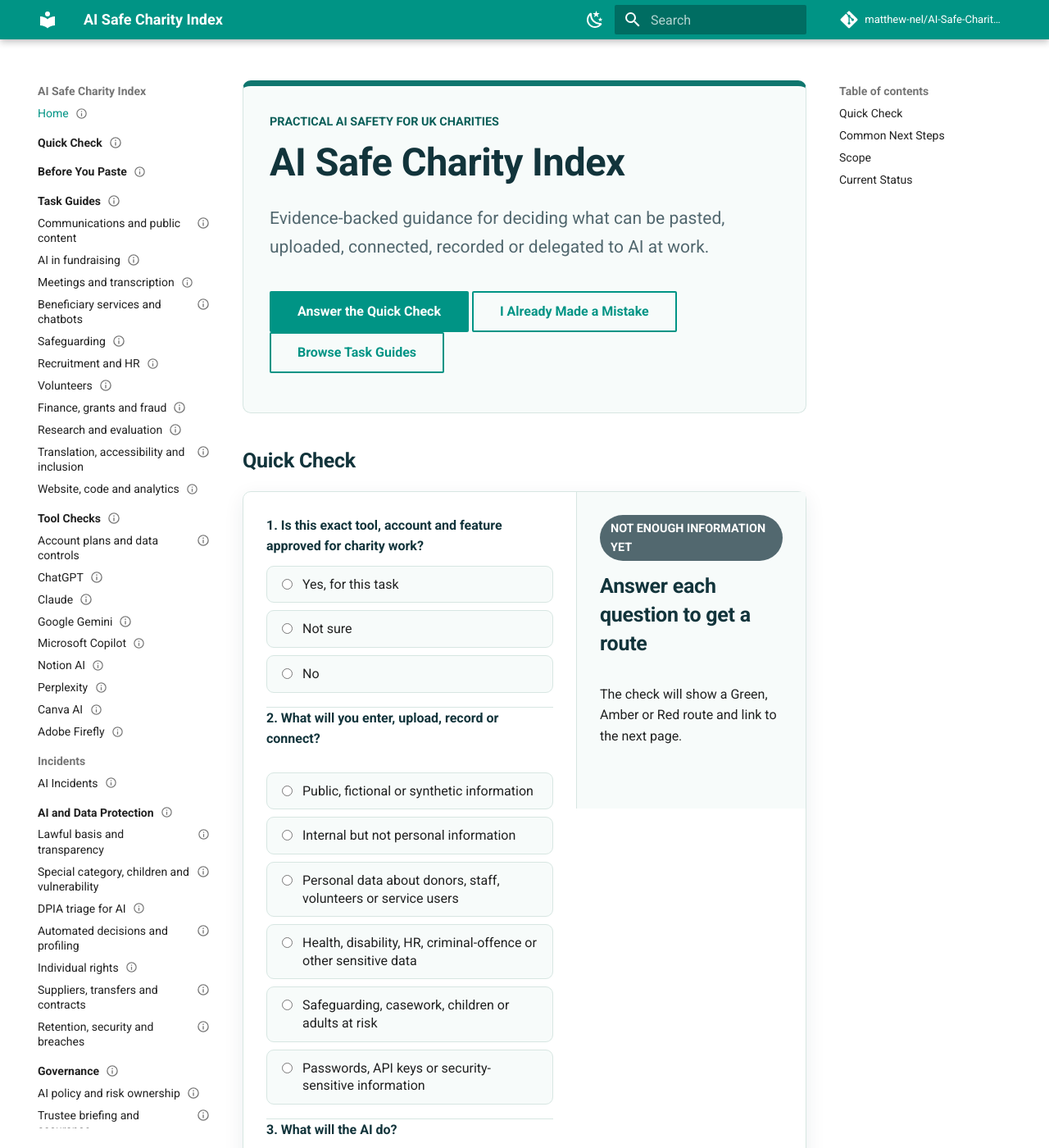
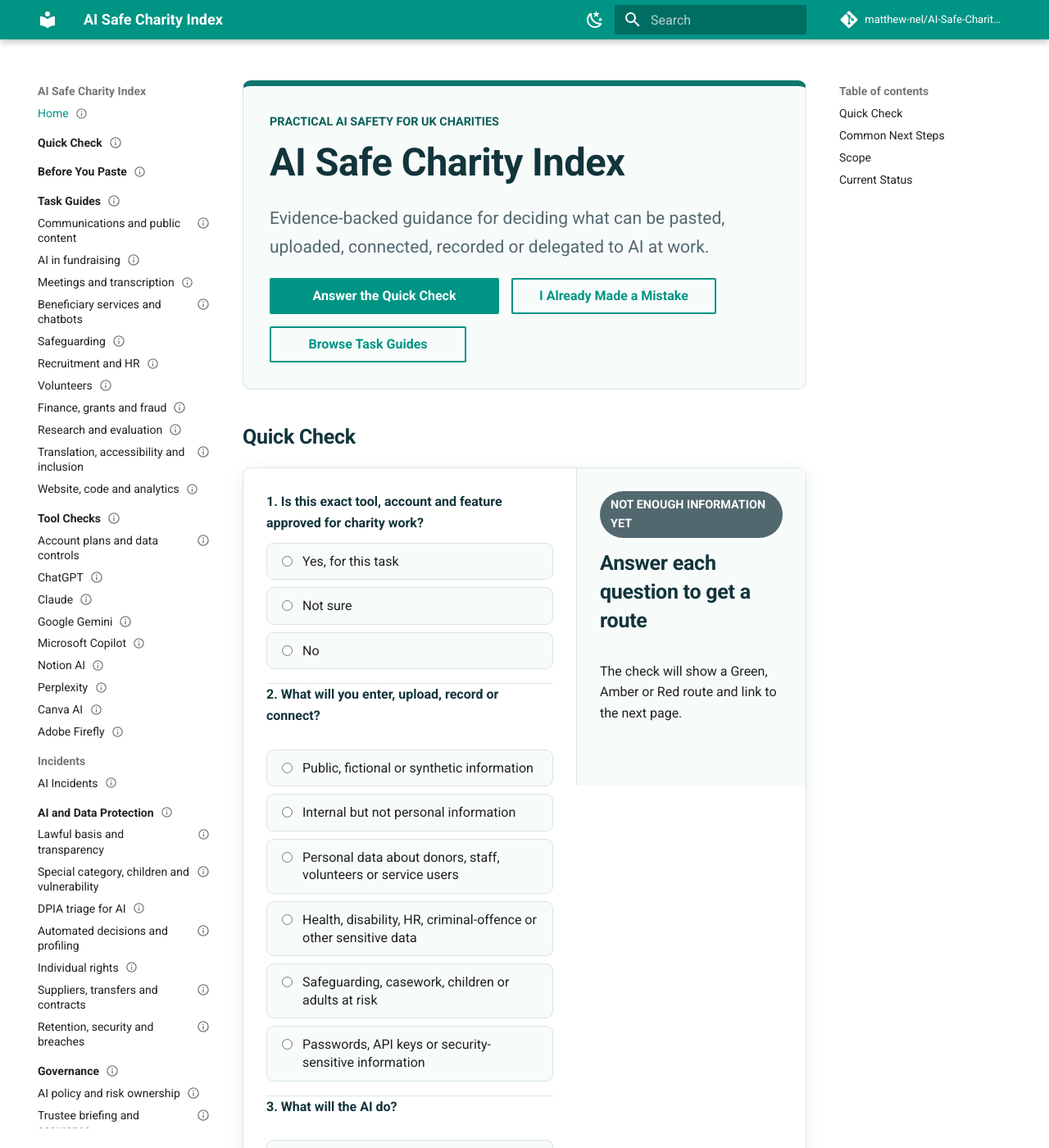
Before and after one commit to matthew-nel/AI-Safe-Charity-Index, an MkDocs documentation site: the page built from docs/index.md, in a window 1280 px wide and 1400 px high. Shown: the whole window at 82% size. Built offline with MkDocs 1.6.1 and Material for MkDocs 9.7.7, drawn with Linux system fonts in a browser that asks for light colours; comment, search, counter and statistics services are not loaded.

Commit message:
Fix button spacing

```diff
--- a/docs/stylesheets/risk-levels.css
+++ b/docs/stylesheets/risk-levels.css
@@ -56,15 +56,33 @@
 }
 
 .asc-button-row {
+  margin-top: 1rem;
+}
+
+.asc-button-row > p,
+.asc-profile-actions > p,
+.md-typeset p:has(> .md-button + .md-button) {
   align-items: center;
   display: flex;
   flex-wrap: wrap;
-  gap: 0.55rem;
-  margin-top: 1rem;
+  gap: 0.75rem;
+  margin: 0;
+}
+
+.md-typeset .md-button {
+  line-height: 1.25;
+  margin: 0;
+  text-align: center;
+  white-space: normal;
 }
 
 .asc-button-row .md-button {
-  margin: 0;
+  flex: 0 1 auto;
+  min-width: min(100%, 12rem);
+}
+
+.asc-button-row .md-button--primary {
+  min-width: min(100%, 14rem);
 }
 
 .asc-grid,
@@ -294,6 +312,10 @@
   margin-top: 0.9rem;
 }
 
+.asc-check-questions > .md-button {
+  margin-top: 0.9rem;
+}
+
 .asc-check-result {
   border-left: 1px solid var(--asc-border);
   display: flex;
@@ -376,10 +398,12 @@
 }
 
 .asc-profile-actions {
-  display: flex;
-  flex-wrap: wrap;
-  gap: 0.5rem;
   margin-top: 0.8rem;
+}
+
+.asc-profile-actions .md-button {
+  flex: 0 1 auto;
+  min-width: min(100%, 10rem);
 }
 
 .risk-card {
@@ -512,6 +536,19 @@
 }
 
 @media screen and (max-width: 44rem) {
+  .asc-button-row > p,
+  .asc-profile-actions > p,
+  .md-typeset p:has(> .md-button + .md-button) {
+    align-items: stretch;
+    flex-direction: column;
+  }
+
+  .asc-button-row .md-button,
+  .asc-profile-actions .md-button,
+  .md-typeset p:has(> .md-button + .md-button) .md-button {
+    width: 100%;
+  }
+
   .asc-check-layout {
     grid-template-columns: 1fr;
   }
```
